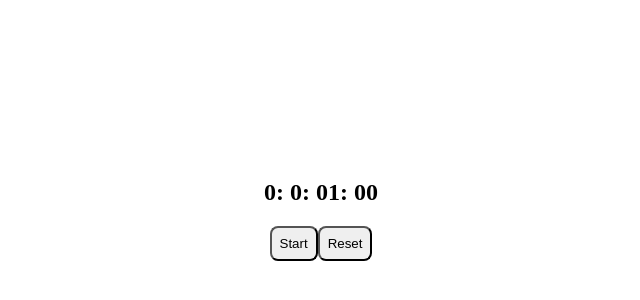
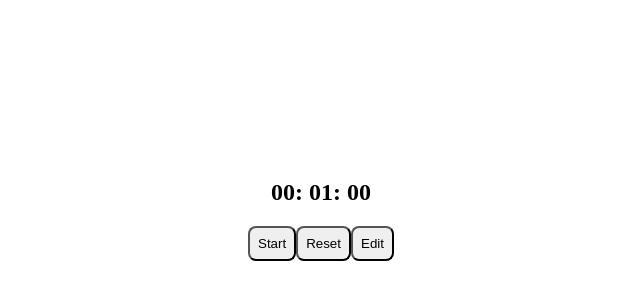
Before and after one commit to kjoikle/timer-app, a React (Vite) app: page / in a window 1280 px wide. Shown: the part 198-498 px from the top of the page, without its empty margins (319-959 px from the left). Built offline with nearby package versions, Linux system fonts and the light colour scheme.

Commit message:
added edit timer duration

```diff
--- a/src/components/Timer.jsx
+++ b/src/components/Timer.jsx
@@ -3,20 +3,24 @@ import React, { useEffect, useState } from "react";
 // duration in ms
 
 function Timer({ duration }) {
-  const [time, setTime] = useState(duration);
+  const [timerDuration, setTimerDuration] = useState(duration);
+  const [timeLeft, setTimeLeft] = useState(duration);
   const [isRunning, setIsRunning] = useState(false);
+  const [showPopup, setShowPopup] = useState(false);
+  const [editDuration, setEditDuration] = useState(duration);
 
   useEffect(() => {
     let interval;
-    if (isRunning && time > 0) {
+    if (isRunning && timeLeft > 0) {
       interval = setInterval(() => {
-        setTime(time - 1000);
+        setTimeLeft(timeLeft - 1000);
       }, 1000);
-    } else if (time == 0) {
+    } else if (timeLeft == 0) {
+      setIsRunning(false);
       alert("done!");
     }
     return () => clearInterval(interval);
-  }, [isRunning, time]);
+  }, [isRunning, timeLeft]);
 
   function toggleRunning() {
     setIsRunning(!isRunning);
@@ -24,7 +28,31 @@ function Timer({ duration }) {
 
   function resetTimer() {
     setIsRunning(false);
-    setTime(duration);
+    setTimeLeft(timerDuration);
+  }
+
+  function openPopup() {
+    setShowPopup(true);
+    setIsRunning(false);
+  }
+
+  function closePopup() {
+    setShowPopup(false);
+  }
+
+  function handleDurationChange(e) {
+    setEditDuration(e.target.value);
+  }
+
+  function submiteditDuration() {
+    setTimeLeft(editDuration);
+    setTimerDuration(editDuration);
+    closePopup();
+  }
+
+  function cancelEdit() {
+    setEditDuration(timerDuration);
+    closePopup();
   }
 
   function addLeadingZero(n) {
@@ -32,10 +60,9 @@ function Timer({ duration }) {
   }
 
   function getFormattedTime() {
-    let total_seconds = parseInt(Math.floor(time / 1000));
+    let total_seconds = parseInt(Math.floor(timeLeft / 1000));
     let total_minutes = parseInt(Math.floor(total_seconds / 60));
     let total_hours = parseInt(Math.floor(total_minutes / 60));
-    let days = parseInt(Math.floor(total_hours / 24));
 
     let seconds = parseInt(total_seconds % 60);
     let minutes = parseInt(total_minutes % 60);
@@ -43,8 +70,9 @@ function Timer({ duration }) {
 
     seconds = addLeadingZero(seconds);
     minutes = addLeadingZero(minutes);
+    hours = addLeadingZero(hours);
 
-    return `${days}: ${hours}: ${minutes}: ${seconds}`;
+    return `${hours}: ${minutes}: ${seconds}`;
   }
 
   return (
@@ -55,7 +83,21 @@ function Timer({ duration }) {
       <div className="timerControlsWrapper">
         <button onClick={toggleRunning}>{isRunning ? "Pause" : "Start"}</button>
         <button onClick={resetTimer}>Reset</button>
+        <button onClick={openPopup}>Edit</button>
       </div>
+
+      {showPopup && (
+        <div className="editPopup">
+          <h2>Edit Timer Duration:</h2>
+          <input
+            type="number"
+            value={editDuration}
+            onChange={handleDurationChange}
+          />
+          <button onClick={submiteditDuration}>Submit</button>
+          <button onClick={cancelEdit}>Cancel</button>
+        </div>
+      )}
     </>
   );
 }
```
